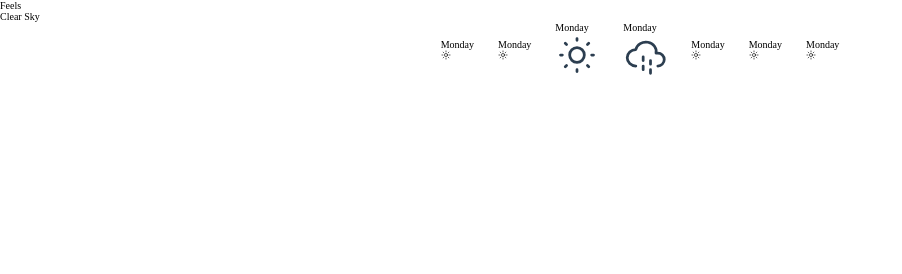
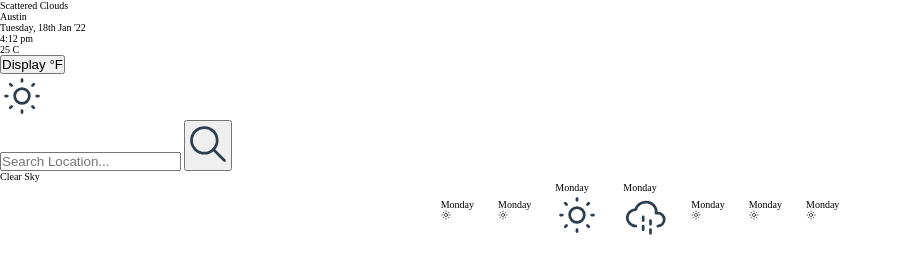
Before and after one commit to BvChung/Forecast-On-The-Go, a plain HTML site: page index.html in a window 1280 px wide. Shown: the whole page, without its empty margins (0-902 px from the left). Drawn offline with nearby package versions, Linux system fonts and the light colour scheme; no server answers.

Commit message:
html input

```diff
--- a/index.html
+++ b/index.html
@@ -11,8 +11,68 @@
 	</head>
 	<body>
 		<div class="weather-info">
-			<div class="info-details">Feels</div>
-			<div class="info-current">Clear Sky</div>
+			<div class="weather-info--details">
+				<div class="info-title">Scattered Clouds</div>
+
+				<div class="info-city">
+					<p>Austin</p>
+				</div>
+
+				<div class="info-date">
+					<p>Tuesday, 18th Jan '22</p>
+					<p>4:12 pm</p>
+				</div>
+				<div class="info-temp">
+					<p>25 C</p>
+				</div>
+				<div class="info-unit">
+					<button>Display °F</button>
+				</div>
+				<div class="info-logo">
+					<svg
+						xmlns="http://www.w3.org/2000/svg"
+						class="icon icon-tabler icon-tabler-sun"
+						width="44"
+						height="44"
+						viewBox="0 0 24 24"
+						stroke-width="1.5"
+						stroke="#2c3e50"
+						fill="none"
+						stroke-linecap="round"
+						stroke-linejoin="round"
+					>
+						<path stroke="none" d="M0 0h24v24H0z" fill="none" />
+						<circle cx="12" cy="12" r="4" />
+						<path
+							d="M3 12h1m8 -9v1m8 8h1m-9 8v1m-6.4 -15.4l.7 .7m12.1 -.7l-.7 .7m0 11.4l.7 .7m-12.1 -.7l-.7 .7"
+						/>
+					</svg>
+				</div>
+				<div class="info-input">
+					<input type="text" placeholder="Search Location..." />
+					<button class="input-btn">
+						<svg
+							xmlns="http://www.w3.org/2000/svg"
+							class="icon icon-tabler icon-tabler-search"
+							width="44"
+							height="44"
+							viewBox="0 0 24 24"
+							stroke-width="1.5"
+							stroke="#2c3e50"
+							fill="none"
+							stroke-linecap="round"
+							stroke-linejoin="round"
+						>
+							<path stroke="none" d="M0 0h24v24H0z" fill="none" />
+							<circle cx="10" cy="10" r="7" />
+							<line x1="21" y1="21" x2="15" y2="15" />
+						</svg>
+					</button>
+				</div>
+
+				<div></div>
+			</div>
+			<div class="weather-info--current">Clear Sky</div>
 		</div>
 
 		<div class="weather-week">
```
